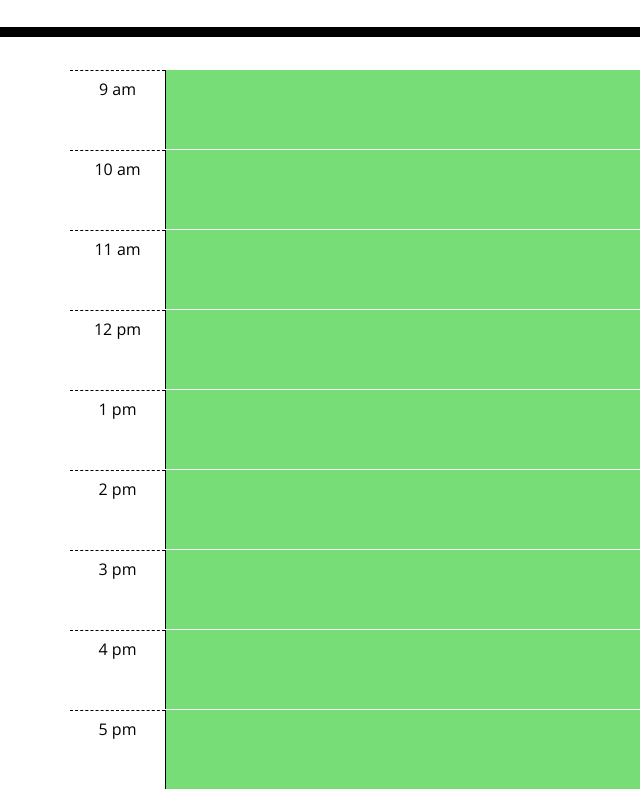
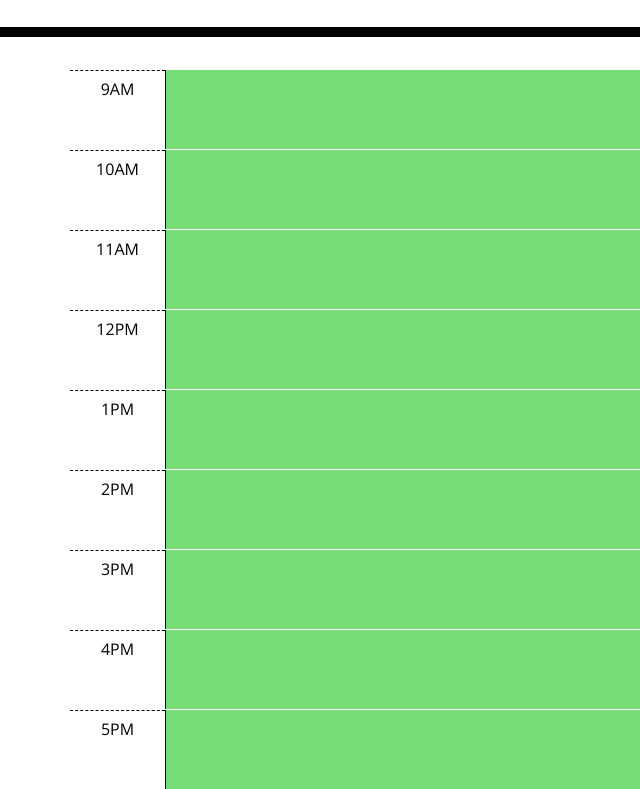
Before and after one commit to allenseb/AG-WorkDayScheduler, a plain HTML site: page index.html in a window 1280 px wide. Shown: the part 267-1056 px from the top of the page, 0-640 px from the left. Drawn offline with nearby package versions, Linux system fonts and the light colour scheme.

Commit message:
addingfiles

```diff
--- a/index.html
+++ b/index.html
@@ -19,16 +19,16 @@
     <p id="currentDay" class="lead"></p>
   </header>
   <div class="container schedule">
-    <!-- Timeblocks go here -->
+    <!-- Timeblocks code taken from Bootstrap-->
     <div class="row time-block" data-hour="9">
-      <div class="col-2 col-lg-1 hour">9 am</div>
+      <div class="col-2 col-lg-1 hour">9AM</div>
       <textarea class="col-8 col-lg-10"></textarea>
         <button class=" col-2 col-lg-1 btn btn-block saveBtn d-flex justify-content-center align-items-center">
           <i class="fas fa-save"></i>
         </button>
     </div>
     <div class="row time-block" data-hour="10">
-      <div class="col-2 col-lg-1 hour">10 am</div>
+      <div class="col-2 col-lg-1 hour">10AM</div>
       <textarea class="col-8 col-lg-10"></textarea>
       <button class=" col-2 col-lg-1 btn btn-block saveBtn d-flex justify-content-center align-items-center">
         <i class="fas fa-save"></i>
@@ -36,49 +36,49 @@
 
     </div>
     <div class="row time-block" data-hour="11">
-      <div class="col-2 col-lg-1 hour">11 am</div>
+      <div class="col-2 col-lg-1 hour">11AM</div>
       <textarea class="col-8 col-lg-10"></textarea>
       <button class=" col-2 col-lg-1 btn btn-block saveBtn d-flex justify-content-center align-items-center">
         <i class="fas fa-save"></i>
       </button>
     </div>
     <div class="row time-block" data-hour="12">
-      <div class="col-2 col-lg-1 hour">12 pm</div>
+      <div class="col-2 col-lg-1 hour">12PM</div>
       <textarea class="col-8 col-lg-10"></textarea>
       <button class=" col-2 col-lg-1 btn btn-block saveBtn d-flex justify-content-center align-items-center">
         <i class="fas fa-save"></i>
       </button>
     </div>
     <div class="row time-block" data-hour="13">
-      <div class="col-2 col-lg-1 hour">1 pm</div>
+      <div class="col-2 col-lg-1 hour">1PM</div>
       <textarea class="col-8 col-lg-10"></textarea>
       <button class=" col-2 col-lg-1 btn btn-block saveBtn d-flex justify-content-center align-items-center">
         <i class="fas fa-save"></i>
       </button>
     </div>
     <div class="row time-block" data-hour="14">
-      <div class="col-2 col-lg-1 hour">2 pm</div>
+      <div class="col-2 col-lg-1 hour">2PM</div>
       <textarea class="col-8 col-lg-10"></textarea>
       <button class=" col-2 col-lg-1 btn btn-block saveBtn d-flex justify-content-center align-items-center">
         <i class="fas fa-save"></i>
       </button>
     </div>
     <div class="row time-block" data-hour="15">
-      <div class="col-2 col-lg-1 hour">3 pm</div>
+      <div class="col-2 col-lg-1 hour">3PM</div>
       <textarea class="col-8 col-lg-10"></textarea>
       <button class=" col-2 col-lg-1 btn btn-block saveBtn d-flex justify-content-center align-items-center">
         <i class="fas fa-save"></i>
       </button>
     </div>
     <div class="row time-block" data-hour="16">
-      <div class="col-2 col-lg-1 hour">4 pm</div>
+      <div class="col-2 col-lg-1 hour">4PM</div>
       <textarea class="col-8 col-lg-10"></textarea>
       <button class=" col-2 col-lg-1 btn btn-block saveBtn d-flex justify-content-center align-items-center">
         <i class="fas fa-save"></i>
       </button>
     </div>
     <div class="row time-block" data-hour="17">
-      <div class="col-2 col-lg-1 hour">5 pm</div>
+      <div class="col-2 col-lg-1 hour">5PM</div>
       <textarea class="col-8 col-lg-10"></textarea>
       <button class="col-2 col-lg-1 btn btn-block saveBtn d-flex justify-content-center align-items-center">
         <i class="fas fa-save"></i>
--- a/script.js
+++ b/script.js
@@ -12,7 +12,7 @@ function initializeSchedule(){
   $timeBlocks.each(function(){
     var $thisBlock = $(this);
     var thisBlockHr = parseInt($thisBlock.attr("data-hour"));
-
+    // data-hour is attributed to given block
     var todoObj = {
       hour: thisBlockHr,
       text: "",
@@ -64,18 +64,17 @@ function saveHandler(){
   var hourToUpdate = $(this).parent().attr("data-hour");
   var itemToAdd = (($(this).parent()).children("textarea")).val();
 
-  //see which item we need to update based on the hour of the button clicked matching
-  for (var j = 0; j < toDoItems.length; j++){
-    if (toDoItems[j].hour == hourToUpdate){
-      //set its text to what was added to textarea
-      toDoItems[j].text = itemToAdd;
+  for (var i = 0; i < toDoItems.length; i++){
+    if (toDoItems[i].hour == hourToUpdate){
+
+      toDoItems[i].text = itemToAdd;
     }
-  }
+  } //sets text to what was typed into the text area
+
   localStorage.setItem("todos", JSON.stringify(toDoItems));
   renderSchedule();
 }
 
-// when the document loads
 $(document).ready(function(){
 
   //format the timeblocks depending on time
@@ -86,12 +85,11 @@ $(document).ready(function(){
     initializeSchedule();
   }
 
-  //display current date
   $currentDay.text(currentDate);
 
-  //render schedule from local storage
+  //schedule saved on localstorage is now shown
   renderSchedule();
-  //when a todo item save button is clicked, save it
+  //saves todo when btn is clicked
   $scheduleArea.on("click", "button", saveHandler);
 
 });
```
